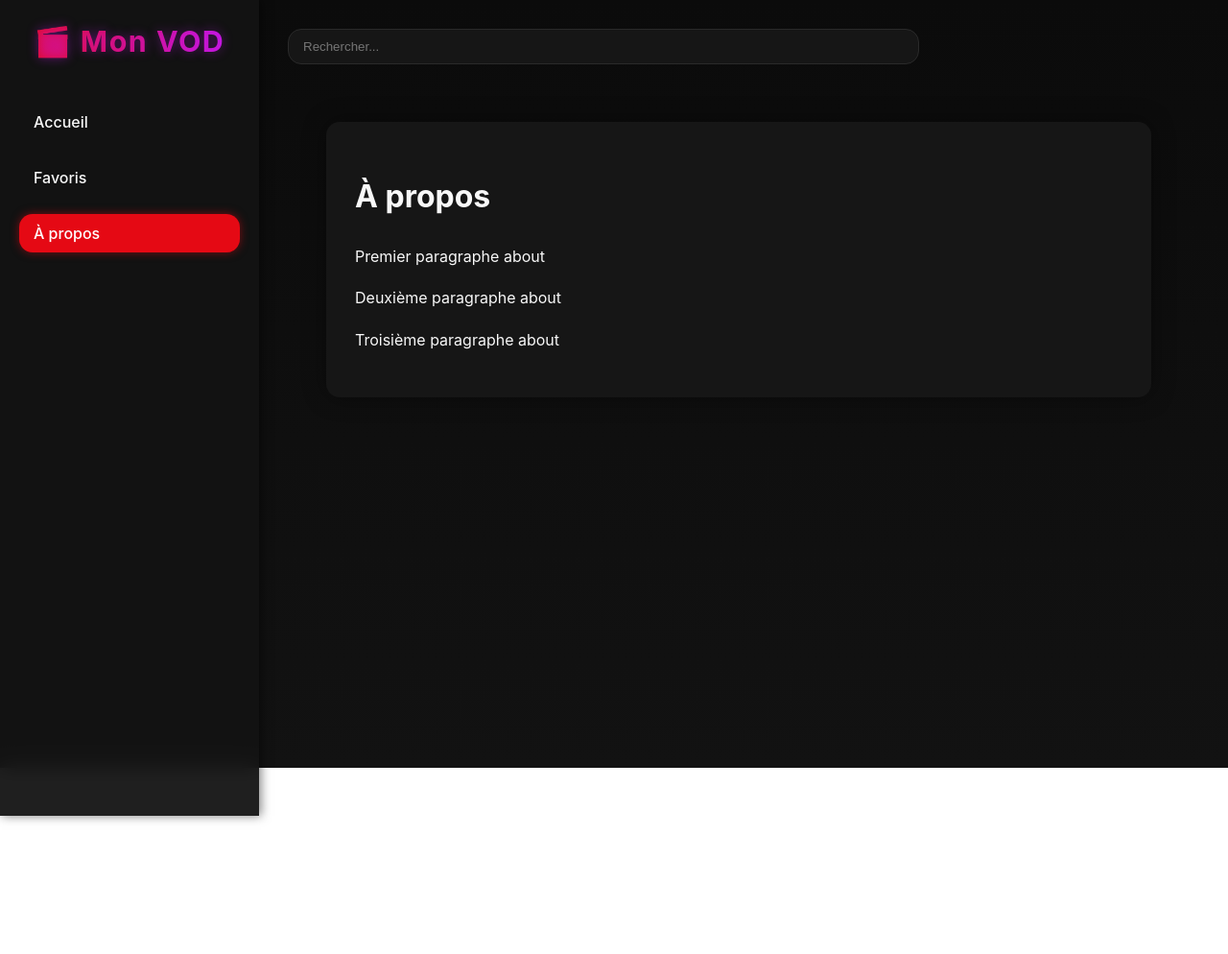
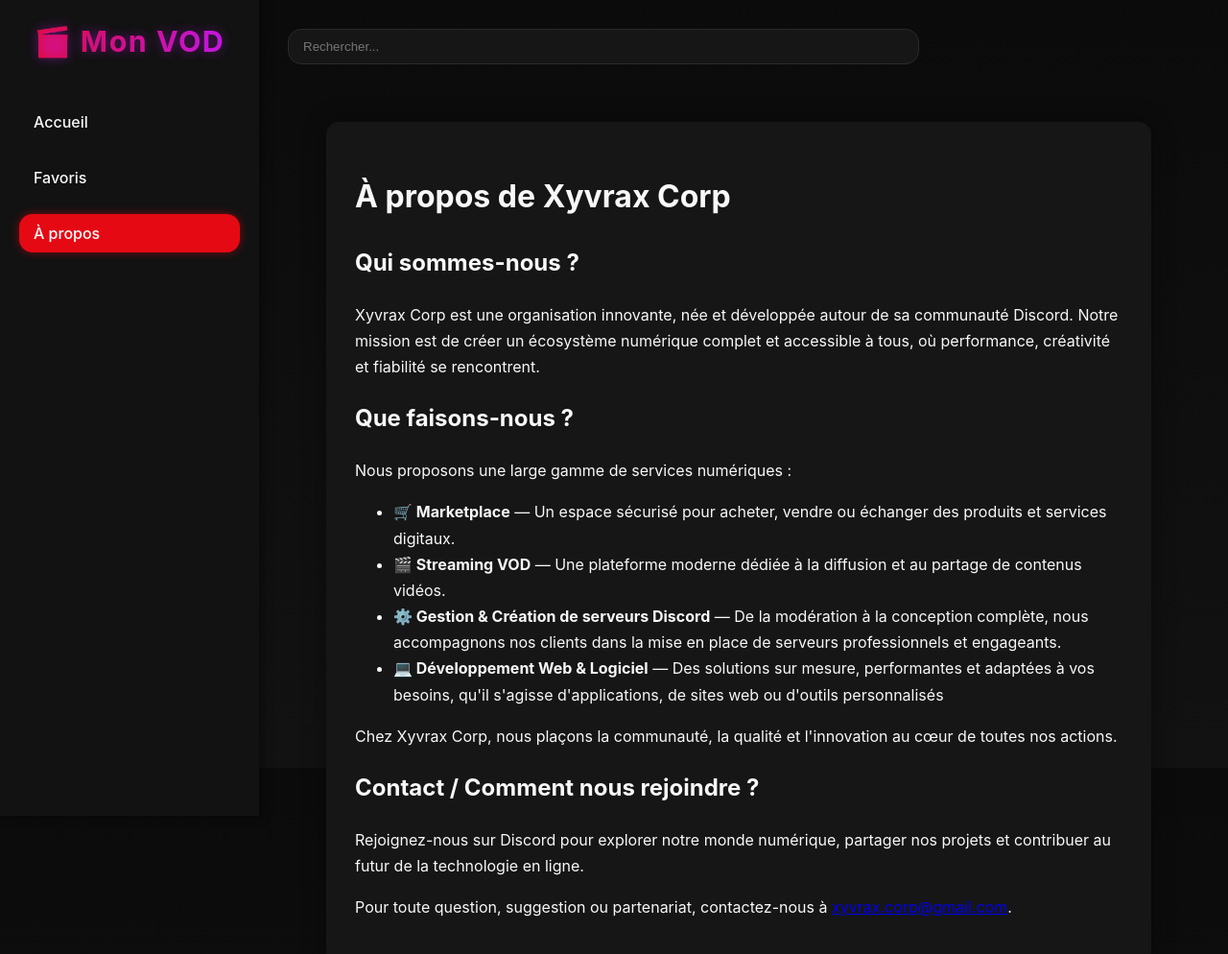
Before and after one commit to xyvrax-corp/xyvrax-streaming, a plain HTML site: page about.html in a window 1280 px wide. Shown: the whole page at 96% size. Before the commit the page ends 800 px from the top, so only its background shows below. Drawn offline with Linux system fonts and the light colour scheme.

Commit message:
Update about.html

```diff
--- a/about.html
+++ b/about.html
@@ -27,16 +27,38 @@
     </header>
 
     <main class="about-container">
-      <h1>À propos</h1>
+      <h1>À propos de Xyvrax Corp</h1>
+      <section>
+        <h2>Qui sommes-nous ?</h2>
         <p>
-        Premier paragraphe about
+          Xyvrax Corp est une organisation innovante, née et développée autour de sa communauté Discord. Notre mission est de créer un écosystème numérique complet et accessible à tous, où performance, créativité et fiabilité se rencontrent.
+        </p>
+      </section>
+      <section>
+        <h2>Que faisons-nous ?</h2>
+        <p>
+          Nous proposons une large gamme de services numériques :
+          <ul>
+            <li><b>🛒 Marketplace</b> — Un espace sécurisé pour acheter, vendre ou échanger des produits et services digitaux.</li>
+            <li><b>🎬 Streaming VOD</b> — Une plateforme moderne dédiée à la diffusion et au partage de contenus vidéos.</li>
+            <li><b>⚙️ Gestion & Création de serveurs Discord</b> — De la modération à la conception complète, nous accompagnons nos clients dans la mise en place de serveurs professionnels et engageants.</li>
+            <li><b>💻 Développement Web & Logiciel</b> — Des solutions sur mesure, performantes et adaptées à vos besoins, qu'il s'agisse d'applications, de sites web ou d'outils personnalisés</li>
+          </ul>
         </p>
         <p>
-        Deuxième paragraphe about
+          Chez Xyvrax Corp, nous plaçons la communauté, la qualité et l'innovation au cœur de toutes nos actions.
+        </p>
+      </section>
+      <section>
+        <h2>Contact / Comment nous rejoindre ?</h2>
+        <p>
+          Rejoignez-nous sur Discord pour explorer notre monde numérique, partager nos projets et contribuer au futur de la technologie en ligne.
         </p>
         <p>
-        Troisième paragraphe about
+          Pour toute question, suggestion ou partenariat, contactez-nous à <a href="mailto:xyvrax.corp@gmail.com">xyvrax.corp@gmail.com</a>.
         </p>
+      </section>
+
     </main>
   </div>
 
```
Lines whose indentation alone changed are shown as unchanged.
